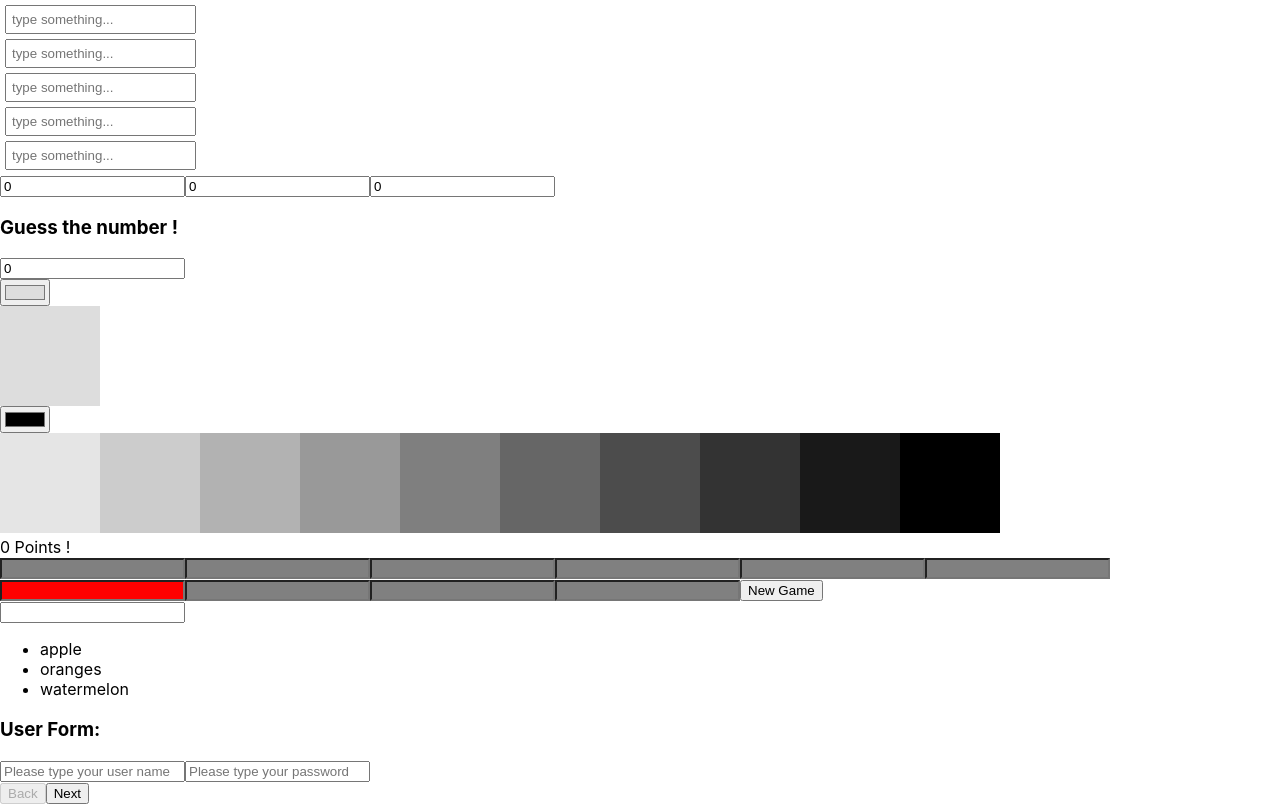
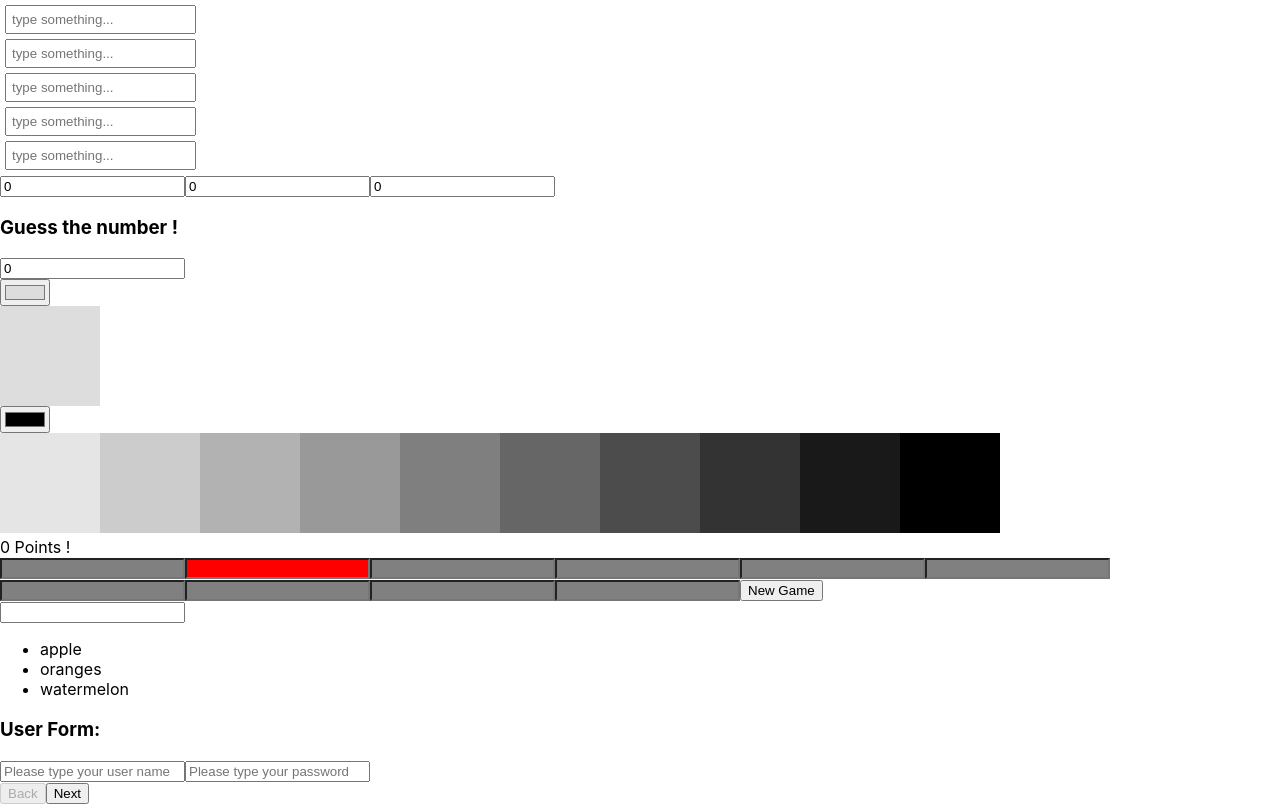
Before and after one commit to roiavidar/tocode-ex, a React (Create React App) app: page / in a window 1280 px wide. Built offline with nearby package versions, Linux system fonts and the light colour scheme.

Commit message:
remove use effect

```diff
--- a/src/components/CatchTheTarget/CatchTheTarget.tsx
+++ b/src/components/CatchTheTarget/CatchTheTarget.tsx
@@ -8,11 +8,7 @@ export function CatchTheTarget() {
     const penaltyPoints = -5;
     const boxes = 10;
     const [score, setScore] = useState(0);
-    const [target, setTarget] = useState(-1);
-
-    useEffect(() => {
-        setTarget(calcTarget());
-    }, [])
+    const [target, setTarget] = useState(calcTarget());
 
     function reset() {
         switchTarget();
--- a/src/components/ColorPicker/ColorPicker.tsx
+++ b/src/components/ColorPicker/ColorPicker.tsx
@@ -1,15 +1,11 @@
 import React, { useState, ChangeEvent, useEffect } from 'react';
 
 export default function ColorPicker(props: {color?: string}) {
-    const [color, setColor] = useState('');
+    const [color, setColor] = useState(props.color || '');
     const style = {
         width: '100px',
         height: '100px'
     }
-
-    useEffect(() => {
-        props.color && setColor(props.color);
-    }, []);
 
     function colorChangedHandler(event: ChangeEvent<HTMLInputElement>) {
         const color = event.target.value;
```
